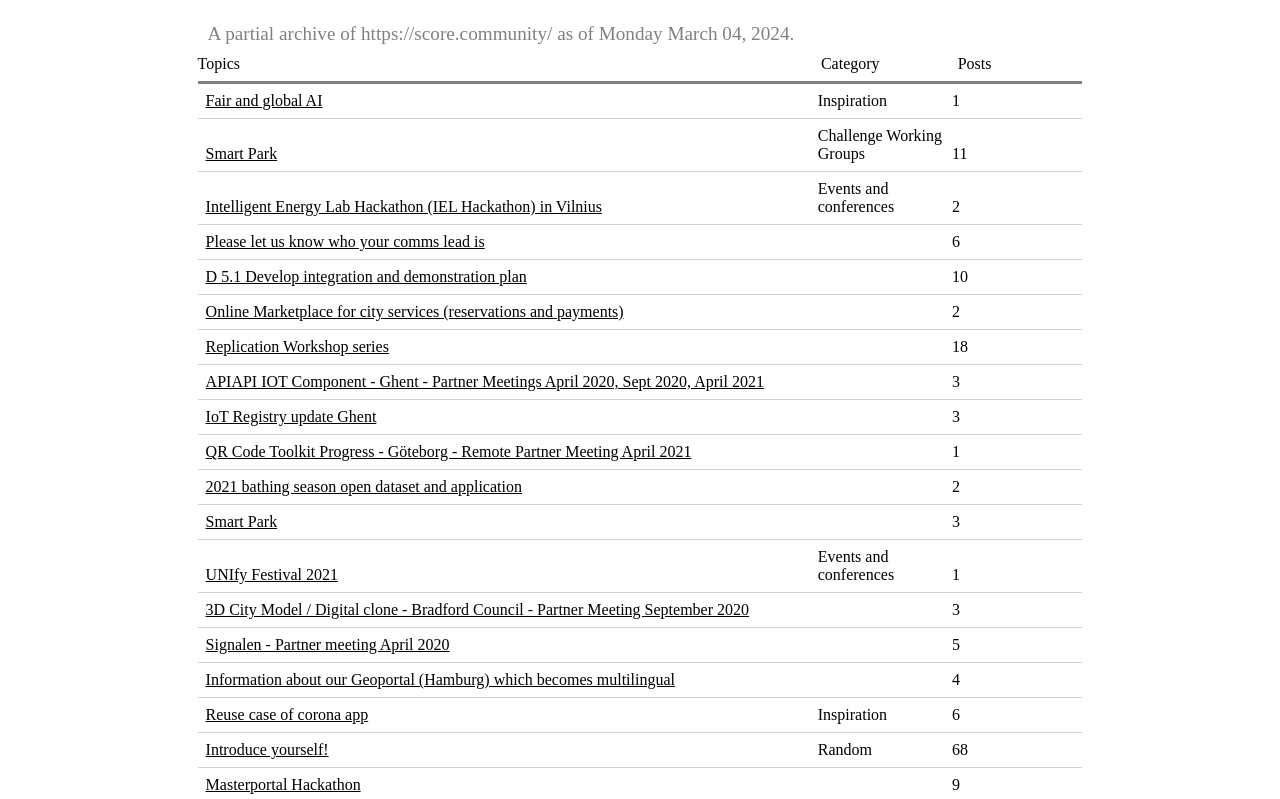
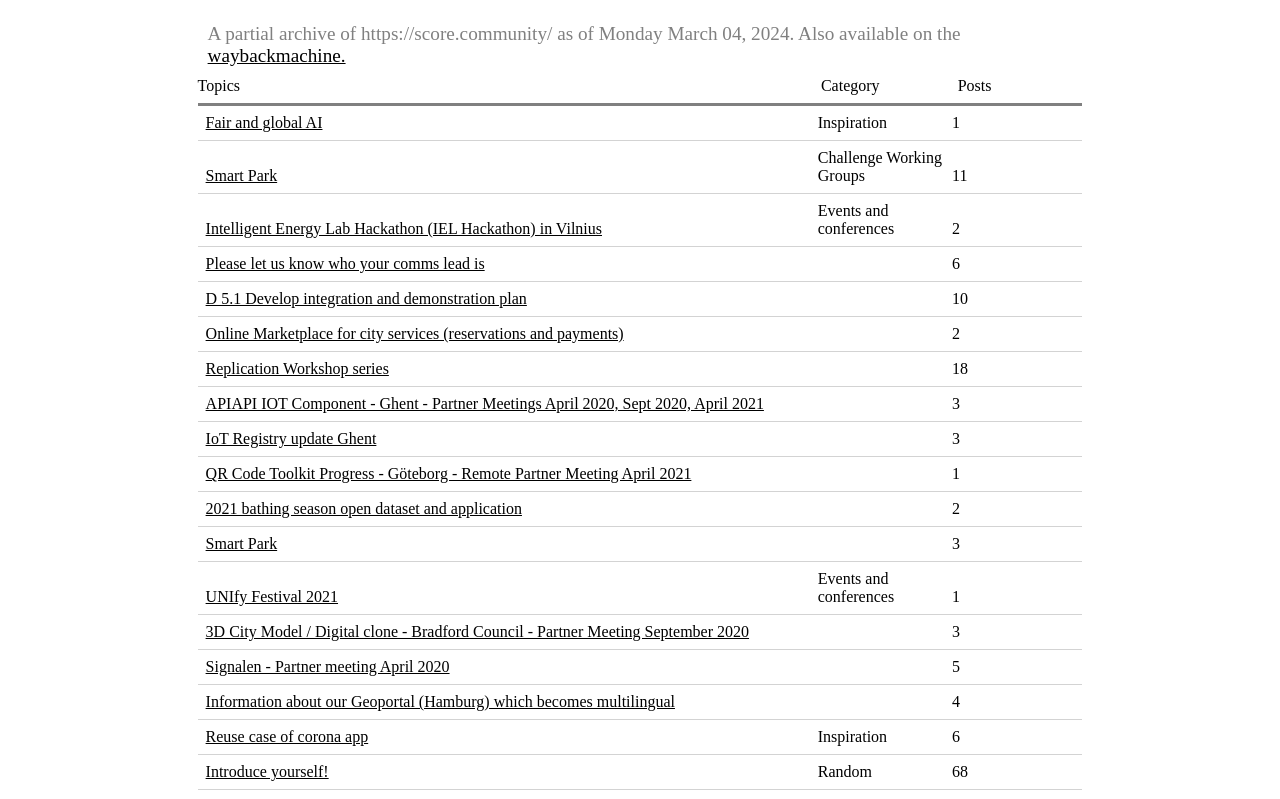
Before and after one commit to score-partners/score.community, a plain HTML site: page index.html in a window 1280 px wide. Shown: the part 87-886 px from the top of the page. Drawn offline with Linux system fonts and the light colour scheme.

Commit message:
adds link to wayback machine

```diff
--- a/index.html
+++ b/index.html
@@ -18,7 +18,7 @@
     </header>
 
     <div class="main">
-      <div class="archive-span">A partial archive of https://score.community/ as of Monday March 04, 2024.</div>
+      <div class="archive-span">A partial archive of https://score.community/ as of Monday March 04, 2024. Also available on the <a href="https://web.archive.org/web/20230802034331/https://score.community/">waybackmachine.</a></div>
       <div class="topics">
         <div class="header-row">
           <span class="topic-head">Topics</span>
```
